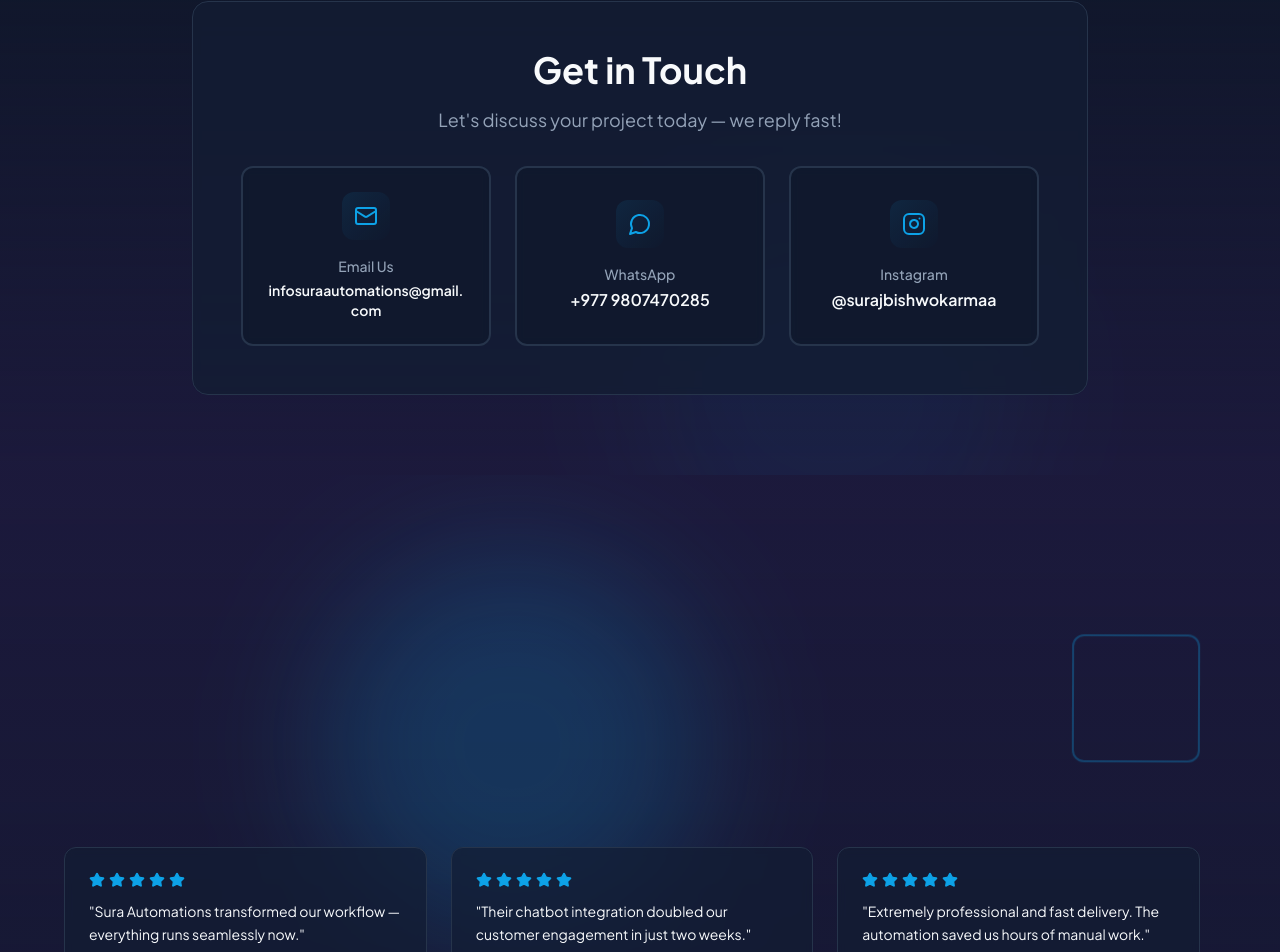
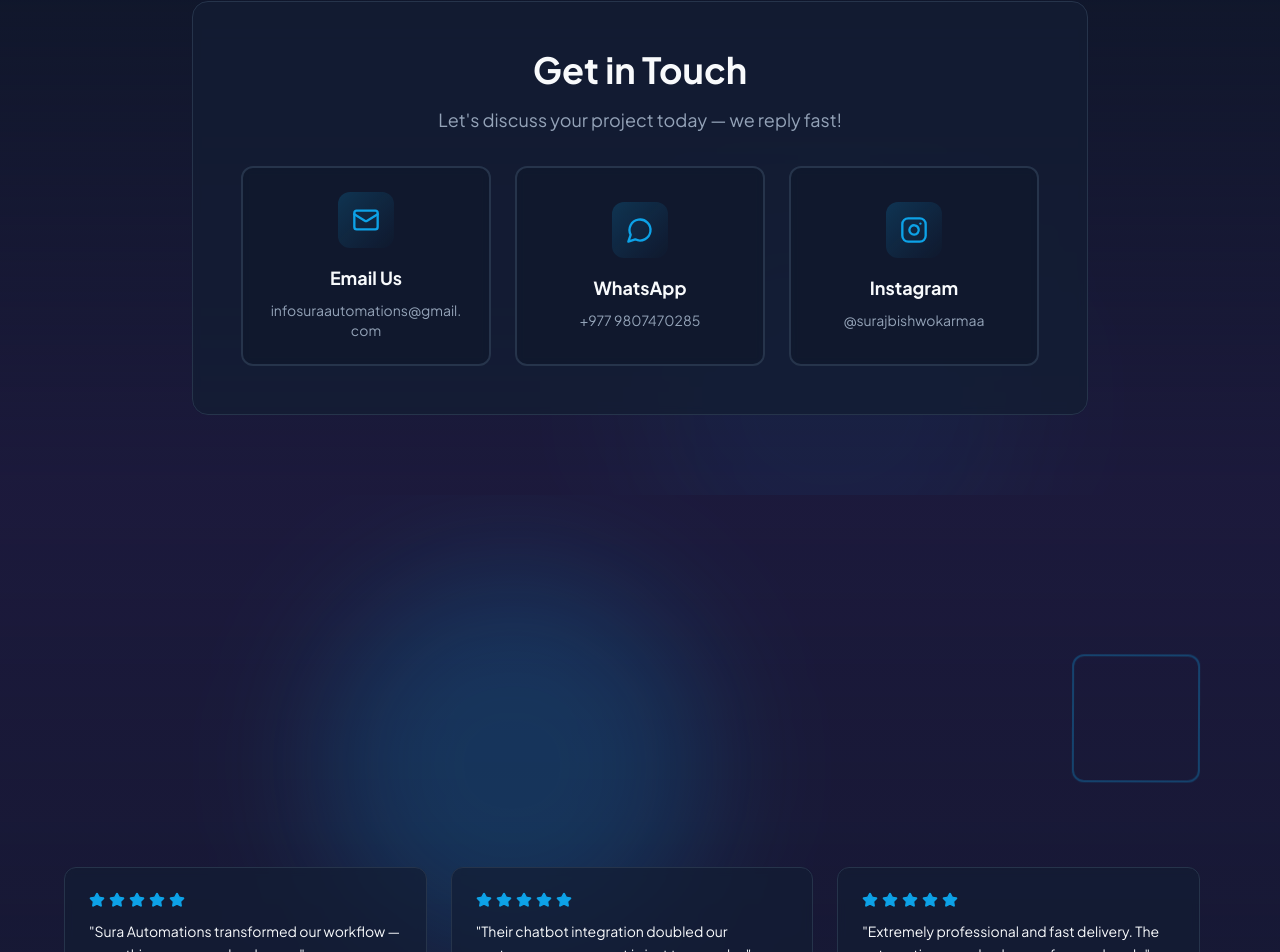
Before and after one commit to infosuraautomations-afk/sura-automate-shine-92cce907, a React (Vite) app: page / in a window 1280 px wide. Shown: the part 3457-4409 px from the top of the page. Built offline with nearby package versions, Linux system fonts and the light colour scheme; the HTML template or start-up script is replaced by a standard one.

Commit message:
Fix contact section issues

```diff
--- a/src/components/Contact.tsx
+++ b/src/components/Contact.tsx
@@ -42,12 +42,12 @@ export const Contact = () => {
                 className="group p-6 rounded-xl bg-background/50 backdrop-blur-sm border-2 border-border hover:border-primary/50 transition-all duration-500 hover:-translate-y-2 hover:shadow-lg cursor-pointer"
               >
                 <div className="flex flex-col items-center text-center gap-4">
-                  <div className="w-12 h-12 rounded-lg bg-gradient-to-br from-primary/10 to-primary-glow/10 flex items-center justify-center flex-shrink-0 group-hover:scale-110 group-hover:rotate-3 transition-all duration-500">
-                    <Mail className="w-6 h-6 text-primary" />
+                  <div className="w-14 h-14 rounded-lg bg-gradient-to-br from-primary/20 to-primary-glow/20 flex items-center justify-center flex-shrink-0 group-hover:scale-110 group-hover:rotate-3 transition-all duration-500">
+                    <Mail className="w-7 h-7 text-primary" />
                   </div>
                   <div>
-                    <p className="text-sm font-medium text-muted-foreground mb-1">Email Us</p>
-                    <p className="text-foreground font-semibold group-hover:text-primary transition-colors duration-300 break-all text-sm">
+                    <h3 className="text-lg font-bold text-foreground mb-2">Email Us</h3>
+                    <p className="text-sm text-muted-foreground group-hover:text-primary transition-colors duration-300 break-all">
                       infosuraautomations@gmail.com
                     </p>
                   </div>
@@ -60,12 +60,12 @@ export const Contact = () => {
                 className="group p-6 rounded-xl bg-background/50 backdrop-blur-sm border-2 border-border hover:border-primary/50 transition-all duration-500 hover:-translate-y-2 hover:shadow-lg cursor-pointer"
               >
                 <div className="flex flex-col items-center text-center gap-4">
-                  <div className="w-12 h-12 rounded-lg bg-gradient-to-br from-primary/10 to-primary-glow/10 flex items-center justify-center flex-shrink-0 group-hover:scale-110 group-hover:rotate-3 transition-all duration-500">
-                    <MessageCircle className="w-6 h-6 text-primary" />
+                  <div className="w-14 h-14 rounded-lg bg-gradient-to-br from-primary/20 to-primary-glow/20 flex items-center justify-center flex-shrink-0 group-hover:scale-110 group-hover:rotate-3 transition-all duration-500">
+                    <MessageCircle className="w-7 h-7 text-primary" />
                   </div>
                   <div>
-                    <p className="text-sm font-medium text-muted-foreground mb-1">WhatsApp</p>
-                    <p className="text-foreground font-semibold group-hover:text-primary transition-colors duration-300">
+                    <h3 className="text-lg font-bold text-foreground mb-2">WhatsApp</h3>
+                    <p className="text-sm text-muted-foreground group-hover:text-primary transition-colors duration-300">
                       +977 9807470285
                     </p>
                   </div>
@@ -78,12 +78,12 @@ export const Contact = () => {
                 className="group p-6 rounded-xl bg-background/50 backdrop-blur-sm border-2 border-border hover:border-primary/50 transition-all duration-500 hover:-translate-y-2 hover:shadow-lg cursor-pointer"
               >
                 <div className="flex flex-col items-center text-center gap-4">
-                  <div className="w-12 h-12 rounded-lg bg-gradient-to-br from-primary/10 to-primary-glow/10 flex items-center justify-center flex-shrink-0 group-hover:scale-110 group-hover:rotate-3 transition-all duration-500">
-                    <Instagram className="w-6 h-6 text-primary" />
+                  <div className="w-14 h-14 rounded-lg bg-gradient-to-br from-primary/20 to-primary-glow/20 flex items-center justify-center flex-shrink-0 group-hover:scale-110 group-hover:rotate-3 transition-all duration-500">
+                    <Instagram className="w-7 h-7 text-primary" />
                   </div>
                   <div>
-                    <p className="text-sm font-medium text-muted-foreground mb-1">Instagram</p>
-                    <p className="text-foreground font-semibold group-hover:text-primary transition-colors duration-300 break-all">
+                    <h3 className="text-lg font-bold text-foreground mb-2">Instagram</h3>
+                    <p className="text-sm text-muted-foreground group-hover:text-primary transition-colors duration-300 break-all">
                       @surajbishwokarmaa
                     </p>
                   </div>
```
